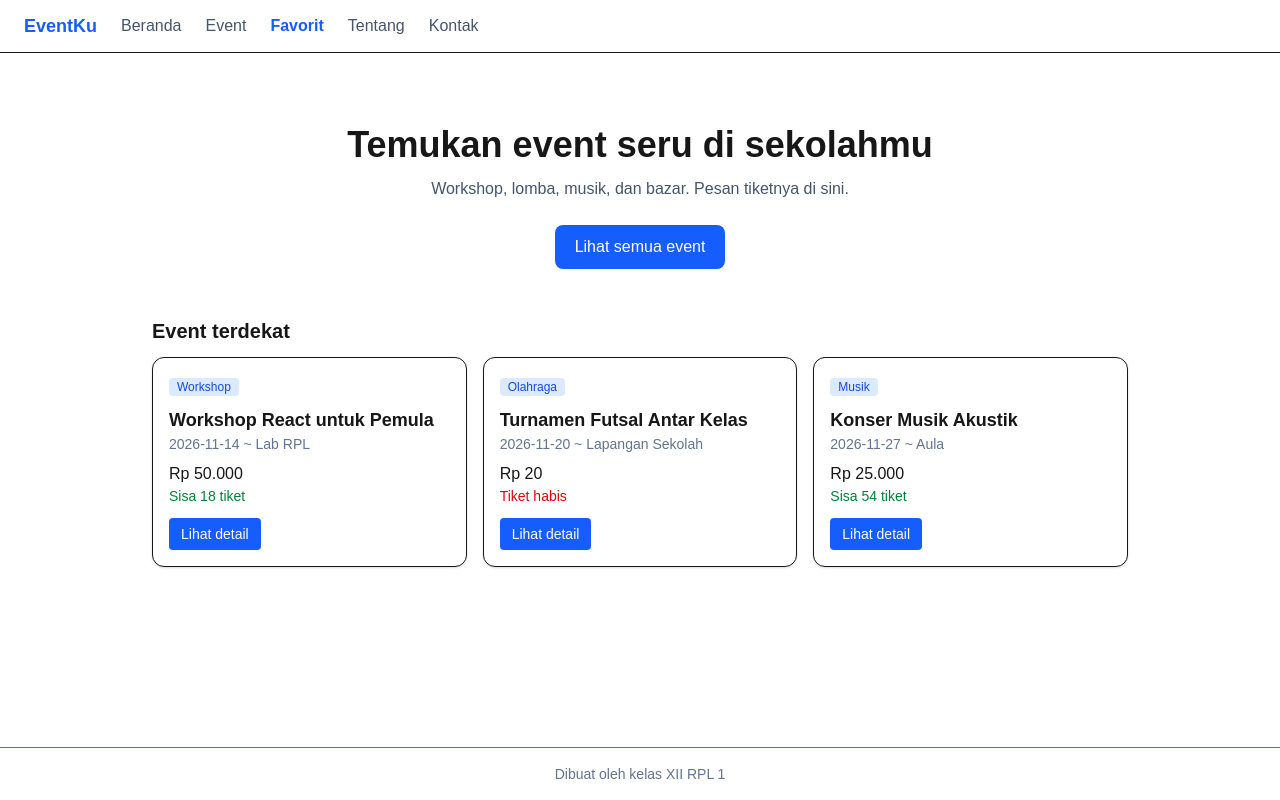
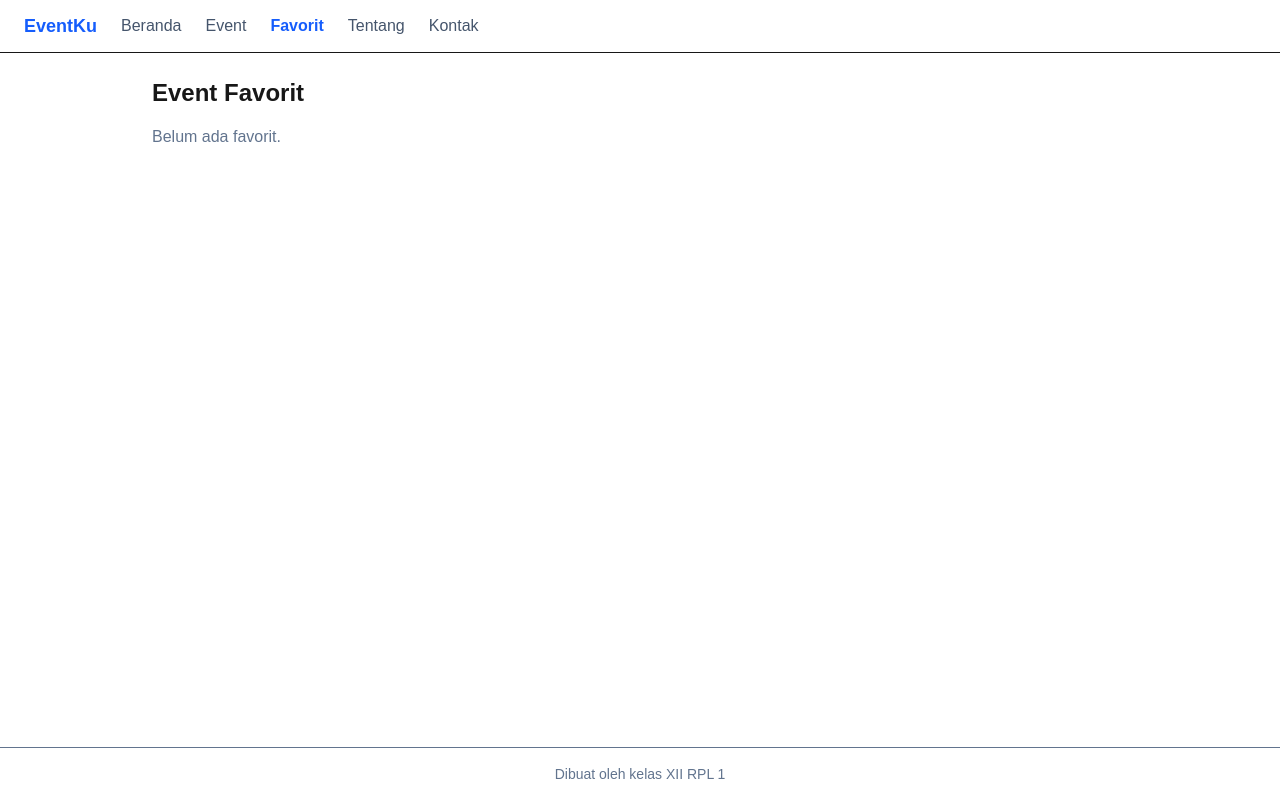
Before and after one commit to alh1-pixel/senin1-buatproject, a Next.js app: page /favorit in a window 1280 px wide. Built offline with nearby package versions, Linux system fonts and the light colour scheme.

Commit message:
Perbaikan halamaan favorit dan beranda

```diff
--- a/app/favorit/page.tsx
+++ b/app/favorit/page.tsx
@@ -1,29 +1,10 @@
-import Link from "next/link";
-import { events } from "@/data/events";
-import KartuEvent from "@/components/KartuEvent";
+import DaftarFavorit from "@/components/DaftarFavorit";
 
-export default function Beranda() {
-  const terdekat = events.slice(0, 3);
+export default function Favorit() {
   return (
     <div>
-      <section className="py-12 text-center">
-        <h1 className="text-4xl font-bold">Temukan event seru di sekolahmu</h1>
-        <p className="mt-3 text-slate-600">
-          Workshop, lomba, musik, dan bazar. Pesan tiketnya di sini.
-        </p>
-        <Link
-          href="/event"
-          className="mt-6 inline-block rounded-lg bg-blue-600 px-5 py-2.5 font-medium text-white hover:bg-blue-700"
-        >
-          Lihat semua event
-        </Link>
-      </section>
-      <h2 className="mb-3 text-xl font-semibold">Event terdekat</h2>
-      <div className="grid gap-4 sm:grid-cols-2 lg:grid-cols-3">
-        {terdekat.map((e) => (
-          <KartuEvent key={e.id} event={e} />
-        ))}
-      </div>
+      <h1 className="mb-4 text-2xl font-bold">Event Favorit</h1>
+      <DaftarFavorit />
     </div>
   );
 }
--- a/app/page.tsx
+++ b/app/page.tsx
@@ -1,18 +1,29 @@
 import Link from "next/link";
+import { events } from "@/data/events";
+import KartuEvent from "@/components/KartuEvent";
 
-export default function Navbar() {
+export default function Beranda() {
+  const terdekat = events.slice(0, 3);
   return (
+    <div>
       <section className="py-12 text-center">
-      <h1 className="text-4xl font-bold">Hafiz</h1>
+        <h1 className="text-4xl font-bold">Temukan event seru di sekolahmu</h1>
         <p className="mt-3 text-slate-600">
           Workshop, lomba, musik, dan bazar. Pesan tiketnya di sini.
         </p>
         <Link
           href="/event"
-        className="mt-6 inline-block rounded-lg bg-green-600 px-5 py-2.5 font-medium text-white hover:bg-green-700"
+          className="mt-6 inline-block rounded-lg bg-blue-600 px-5 py-2.5 font-medium text-white hover:bg-blue-700"
         >
-        Lihat Event
+          Lihat semua event
         </Link>
       </section>
+      <h2 className="mb-3 text-xl font-semibold">Event terdekat</h2>
+      <div className="grid gap-4 sm:grid-cols-2 lg:grid-cols-3">
+        {terdekat.map((e) => (
+          <KartuEvent key={e.id} event={e} />
+        ))}
+      </div>
+    </div>
   );
 }
```
Lines whose indentation alone changed are shown as unchanged.
